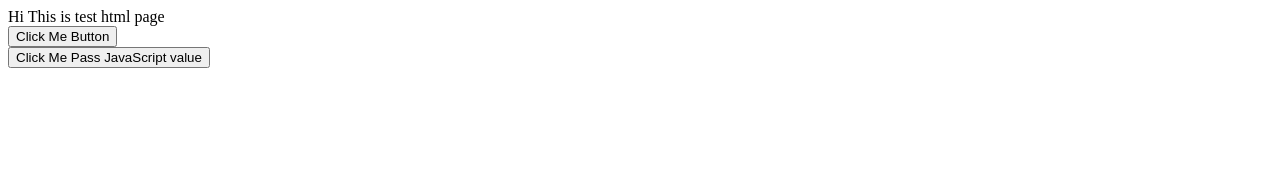
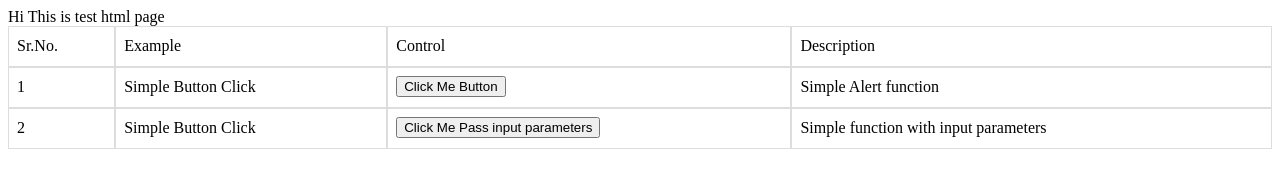
Before and after one commit to jitendrasoni/basic-html, a plain HTML site: page index.html in a window 1280 px wide. Drawn offline with Linux system fonts and the light colour scheme.

Commit message:
added basic formatting, pretier tool, added function, default css file

```diff
--- a/index.html
+++ b/index.html
@@ -1,13 +1,58 @@
 <html>
+
 <head>
   <title>Page Title</title>
   <script src="utility.js"></script>
-        </head>
+  <link rel="stylesheet" type="text/css" href="style.css" </head>
+
 <body>
   Hi This is test html page
-        <br/>
-        <input type="button" value="Click Me Button" onclick="showmessage();">
-        <br/>
-        <input type="button" value="Click Me Pass JavaScript value" onclick="showmessage(this);">
+  <div id="resp-table">
+    <div id="resp-table-body">
+      <div class="resp-table-row">
+        <div class="table-body-cell">
+          Sr.No.
+        </div>
+        <div class="table-body-cell">
+          Example
+        </div>
+        <div class="table-body-cell">
+          Control
+        </div>
+        <div class="table-body-cell">
+          Description
+        </div>
+      </div>
+      <div class="resp-table-row">
+        <div class="table-body-cell">
+          1
+        </div>
+        <div class="table-body-cell">
+          Simple Button Click
+        </div>
+        <div class="table-body-cell">
+          <input type="button" value="Click Me Button" onclick="showmessageAlert  ();">
+        </div>
+        <div class="table-body-cell">
+          Simple Alert function
+        </div>
+      </div>
+      <div class="resp-table-row">
+        <div class="table-body-cell">
+          2
+        </div>
+        <div class="table-body-cell">
+          Simple Button Click
+        </div>
+        <div class="table-body-cell">
+          <input type="button" value="Click Me Pass input parameters" onclick="showmessage(this);">
+        </div>
+        <div class="table-body-cell">
+          Simple function with input parameters
+        </div>
+      </div>
+    </div>
+  </div>
 </body>
+
 </html>
--- /dev/null
+++ b/style.css
@@ -0,0 +1,17 @@
+#resp-table {
+    width: 100%;
+    display: table;
+}
+#resp-table-body{
+    display: table-row-group;
+}
+.resp-table-row{
+    display: table-row;
+}
+.table-body-cell{
+    display: table-cell;
+    border: 1px solid #dddddd;
+    padding: 8px;
+    line-height: 1.42857143;
+    vertical-align: top;
+}
--- a/utility.js
+++ b/utility.js
@@ -1,9 +1,9 @@
-function showmessage()
+function showmessageAlert()
 {
    alert('Test Message from the file');
 }
 
 function showmessage(element)
 {
-   alert('The called action is   ' +  element.value +  'and type  ' + element.type );
+   alert('The called action is   ' +  element.value  );
 }
```
Also changed, not shown: 1 other file. Lines whose indentation alone changed are shown as unchanged.
